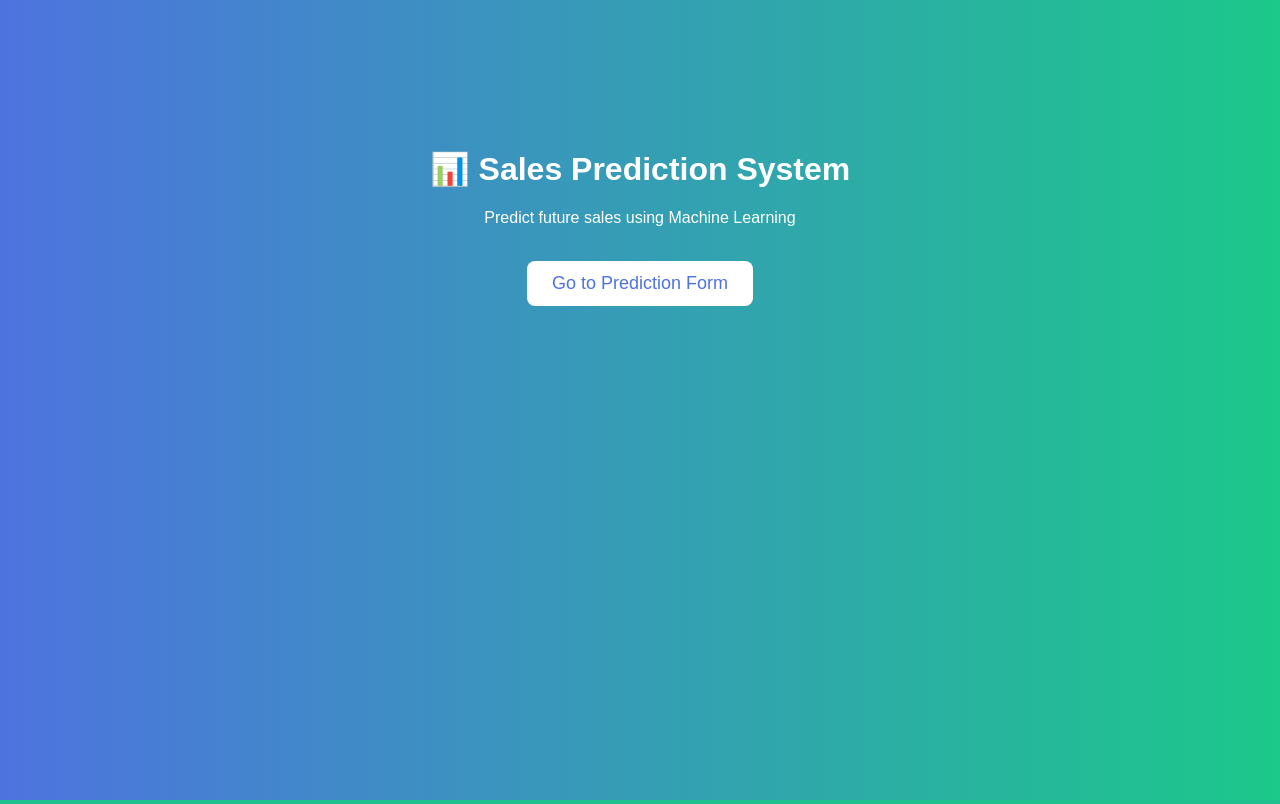
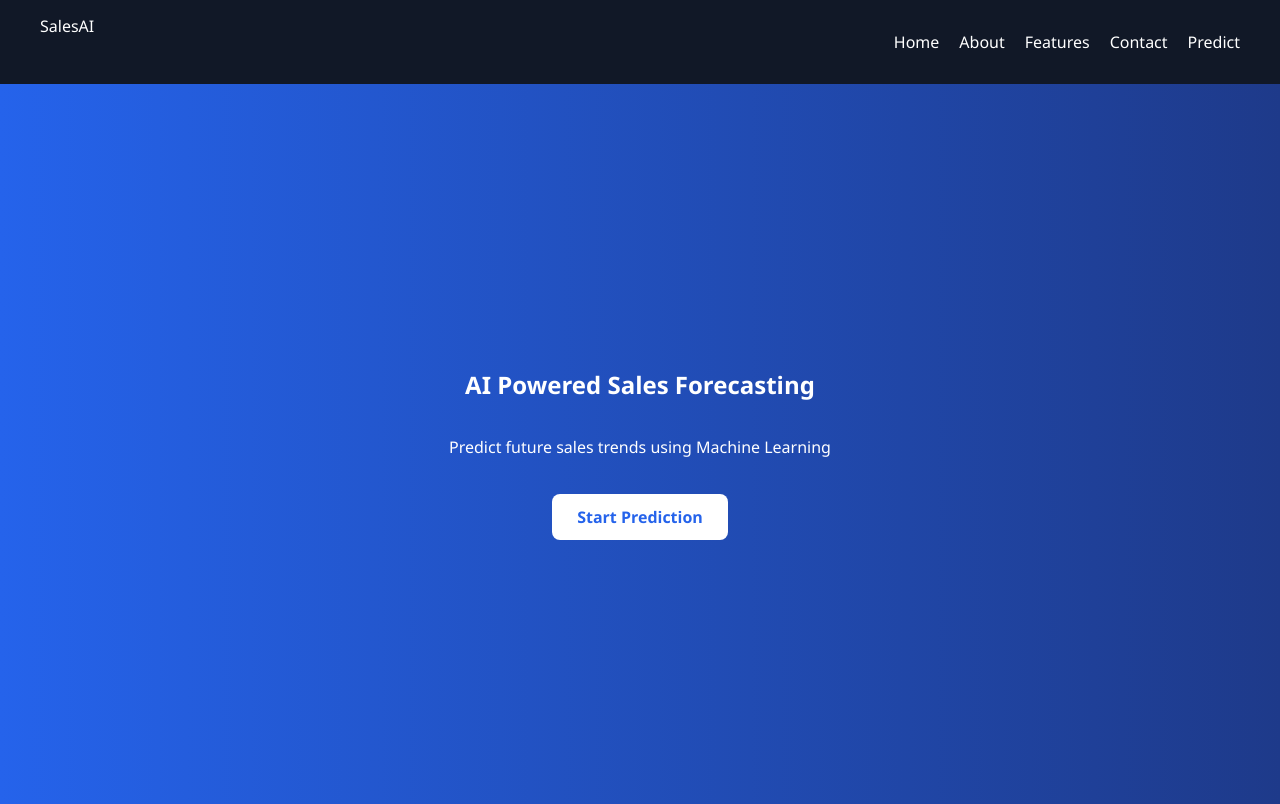
Before and after one commit to kutenavdisha-coder/sales-prediction-ML, a Python web app: template src/templates/home.html in a window 1280 px wide. Run offline with Jinja, Linux system fonts and the light colour scheme; the template is opened without the code that fills it, so the values that code supplies are empty.

Commit message:
UI redesign with modern layout and new pages

```diff
--- a/src/app.py
+++ b/src/app.py
@@ -20,6 +20,12 @@ def predict_page():
 
 @app.route("/predict", methods=["POST"])
 def predict():
+@app.route("/features")
+def features():
+    return render_template("features.html")
+@app.route("/contact")
+def contact():
+    return render_template("contact.html")
     try:
         start_date = request.form.get("start_date")
         end_date = request.form.get("end_date")
--- a/src/templates/about.html
+++ b/src/templates/about.html
@@ -25,7 +25,11 @@
     The Sales Prediction System is a Machine Learning based web application
     developed using Python and Flask framework.
     </p>
-
+<h2>About Our Project</h2>
+<p>
+This Sales Prediction System uses machine learning to forecast
+future performance based on historical sales data.
+</p>
     <h3>Objective</h3>
     <p>
     The objective of this system is to forecast future sales based on
--- /dev/null
+++ b/src/templates/features.html
@@ -0,0 +1,5 @@
+<h2>About Our Project</h2>
+<p>
+This Sales Prediction System uses machine learning to forecast
+future performance based on historical sales data.
+</p>
--- a/src/templates/home.html
+++ b/src/templates/home.html
@@ -1,50 +1,29 @@
 <!DOCTYPE html>
 <html lang="en">
 <head>
-    <head>
     <meta charset="UTF-8">
     <meta name="viewport" content="width=device-width, initial-scale=1.0">
-    <title>Sales Prediction System</title>
+    <title>Sales Prediction</title>
     <link rel="stylesheet" href="{{ url_for('static', filename='style.css') }}">
-</head>
-
-
-    <style>
-        body {
-            font-family: Arial;
-            text-align: center;
-            background: linear-gradient(to right, #4e73df, #1cc88a);
-            color: white;
-            margin: 0;
-            padding: 0;
-        }
-        .container {
-            margin-top: 150px;
-        }
-        button {
-            padding: 12px 25px;
-            font-size: 18px;
-            border: none;
-            border-radius: 8px;
-            background-color: white;
-            color: #4e73df;
-            cursor: pointer;
-        }
-        button:hover {
-            background-color: #f8f9fc;
-        }
-    </style>
 </head>
 <body>
 
-<div class="container">
-    <h1>📊 Sales Prediction System</h1>
-    <p>Predict future sales using Machine Learning</p>
-    <br>
-    <a href="/predict-page">
-        <button>Go to Prediction Form</button>
-    </a>
-</div>
+<nav>
+    <div class="logo">SalesAI</div>
+    <ul>
+        <li><a href="/">Home</a></li>
+        <li><a href="/about">About</a></li>
+        <li><a href="/features">Features</a></li>
+        <li><a href="/contact">Contact</a></li>
+        <li><a href="/predict-page">Predict</a></li>
+    </ul>
+</nav>
+
+<section class="hero">
+    <h1>AI Powered Sales Forecasting</h1>
+    <p>Predict future sales trends using Machine Learning</p>
+    <a href="/predict-page" class="btn">Start Prediction</a>
+</section>
 
 </body>
 </html>
--- a/static/style.css
+++ b/static/style.css
@@ -1,38 +1,58 @@
 body {
-    font-family: Arial, sans-serif;
     margin: 0;
+    font-family: 'Segoe UI', sans-serif;
     background: #f4f6f9;
 }
 
 nav {
-    background: #4e73df;
-    color: white;
-    padding: 15px 40px;
     display: flex;
     justify-content: space-between;
+    padding: 15px 40px;
+    background: #111827;
+    color: white;
+}
+
+nav ul {
+    list-style: none;
+    display: flex;
+    gap: 20px;
 }
 
 nav a {
     color: white;
     text-decoration: none;
-    margin-left: 20px;
 }
 
 .hero {
+    height: 90vh;
+    display: flex;
+    flex-direction: column;
+    justify-content: center;
+    align-items: center;
+    background: linear-gradient(to right, #2563eb, #1e3a8a);
+    color: white;
     text-align: center;
-    padding: 150px 20px;
-    background: linear-gradient(to right, #4e73df, #1cc88a);
-    color: white;
 }
 
-button {
-    padding: 10px 25px;
-    font-size: 16px;
-    border: none;
-    border-radius: 6px;
-    cursor: pointer;
+.btn {
+    margin-top: 20px;
+    padding: 12px 25px;
+    background: white;
+    color: #2563eb;
+    border-radius: 8px;
+    text-decoration: none;
+    font-weight: bold;
+}
+.feature-grid {
+    display: grid;
+    grid-template-columns: repeat(auto-fit, minmax(250px,1fr));
+    gap: 20px;
+    padding: 40px;
 }
 
-.content {
-    padding: 50px;
+.card {
+    background: white;
+    padding: 20px;
+    border-radius: 12px;
+    box-shadow: 0 4px 10px rgba(0,0,0,0.1);
 }
```
Also changed, not shown: src/templates/contact.html (added, +8 -0 lines).
